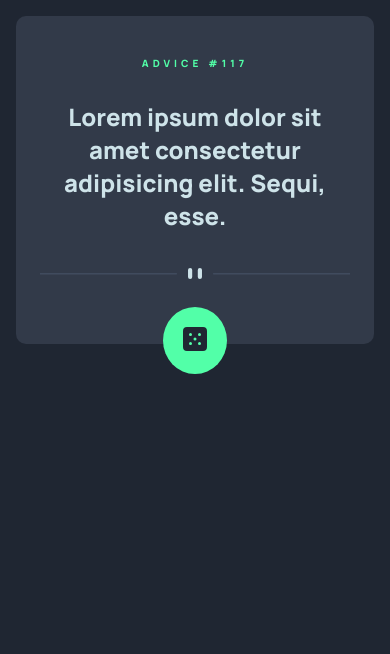
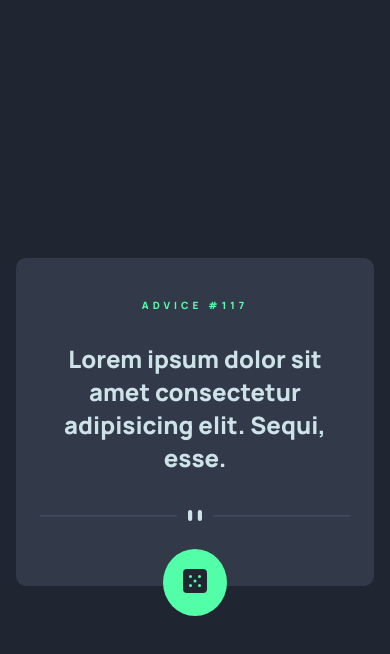
Before and after one commit to salomonalb/advice-generator-app, a website built with Parcel: page src/index.html in a window 390 px wide. Built offline with nearby package versions, Linux system fonts and the light colour scheme.

Commit message:
responsive and vertically center

```diff
--- a/src/styles.scss
+++ b/src/styles.scss
@@ -25,6 +25,11 @@ body {
     font-size: 1.6rem;
     background-color: $Dark-Blue;
     padding: 1.6rem;
+    display: flex;
+    flex-direction: column;
+    align-items: center;
+    justify-content: center;
+    height: 100vh;
 }
 
 svg {
@@ -44,6 +49,8 @@ svg {
     align-items: center;
     gap: 3rem;
     position: relative;
+    width: min(100%, 54rem);
+    margin: auto;
 
     &__advice-number {
         color: $Neon-Green;
```
